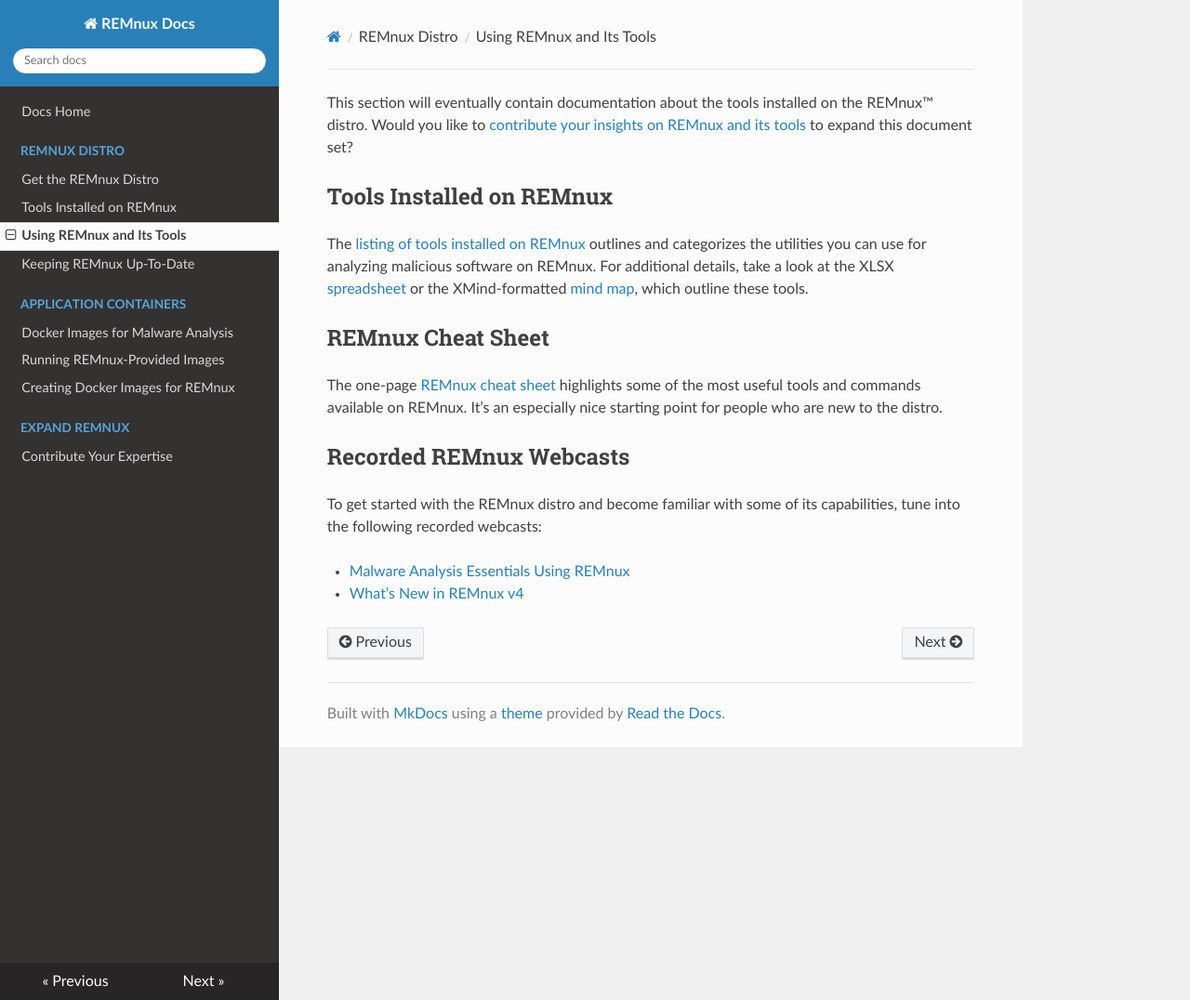
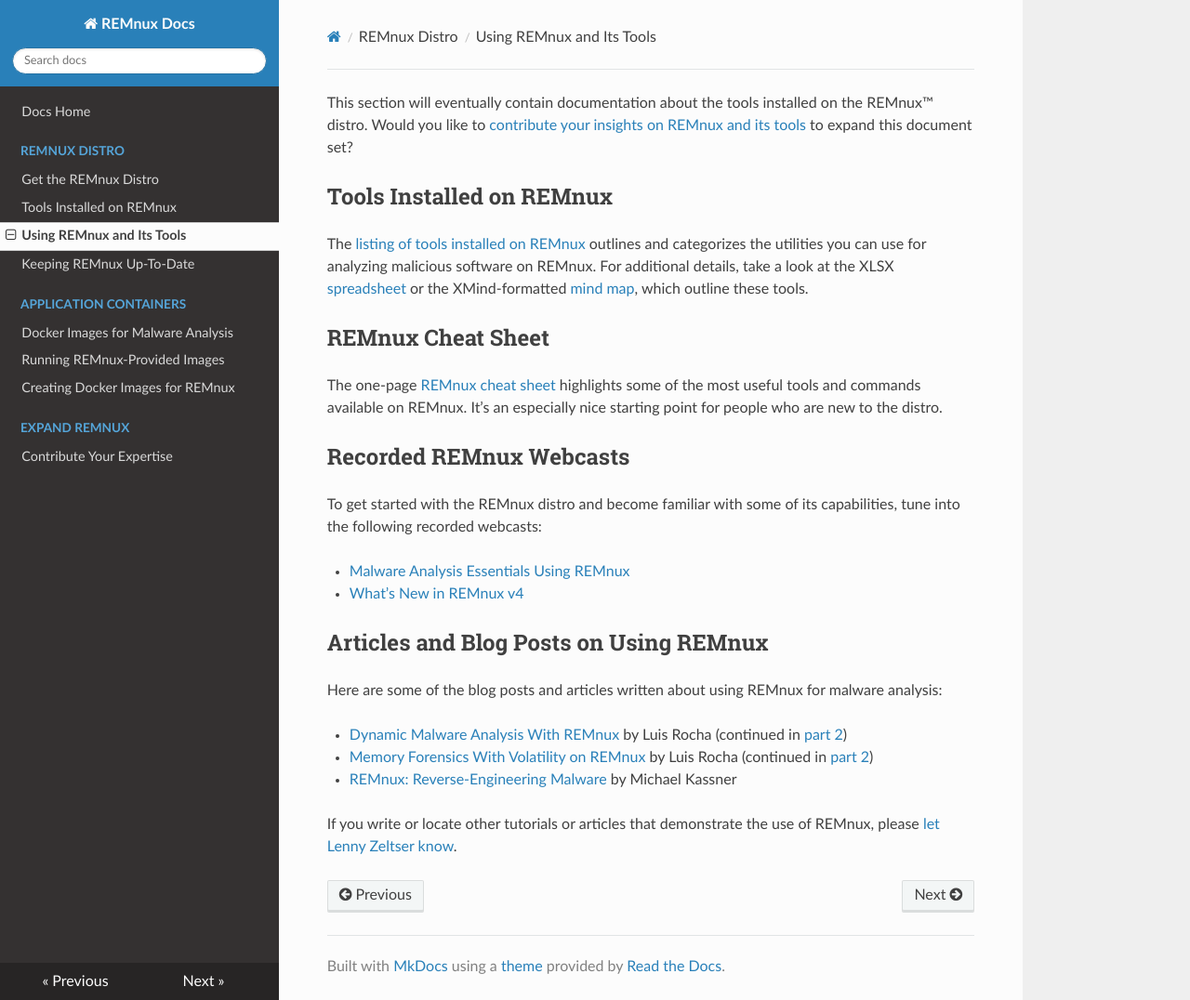
Before and after one commit to wzod/docs, an MkDocs documentation site: the page built from source/distro/use.md, in a window 1280 px wide and 1076 px high. Shown: the whole window at 93% size. Built offline with MkDocs 1.6.1, drawn with Linux system fonts in a browser that asks for light colours; nearby versions of some CDN libraries; old or Windows-style settings are respelled for this version of MkDocs.

Commit message:
Added links to articles about REMnux.

```diff
--- a/source/distro/use.md
+++ b/source/distro/use.md
@@ -14,3 +14,13 @@
 
 - [Malware Analysis Essentials Using REMnux](https://www.sans.org/webcasts/malware-analysis-essentials-remnux-w-lenny-zeltser-98045)
 - [What's New in REMnux v4](https://www.youtube.com/watch?v=4LzCr9qf5_Q)
+
+## Articles and Blog Posts on Using REMnux
+
+Here are some of the blog posts and articles written about using REMnux for malware analysis:
+
+- [Dynamic Malware Analysis With REMnux](http://countuponsecurity.com/2015/01/13/dynamic-malware-analysis-with-remnux-v5-part-1/) by Luis Rocha (continued in [part 2](http://countuponsecurity.com/2015/01/21/dynamic-malware-analysis-with-remnux-v5-part-2/))
+- [Memory Forensics With Volatility on REMnux](http://countuponsecurity.com/2015/03/16/memory-forensics-with-volatility-on-remnux-v5-part-1/) by Luis Rocha (continued in [part 2](http://countuponsecurity.com/2015/03/18/memory-forensics-with-volatility-on-remnux-v5-part-2/))
+- [REMnux: Reverse-Engineering Malware](http://www.techrepublic.com/blog/it-security/remnux-reverse-engineering-malware/) by Michael Kassner
+
+If you write or locate other tutorials or articles that demonstrate the use of REMnux, please [let Lenny Zeltser know](https://zeltser.com/contact/).
```
